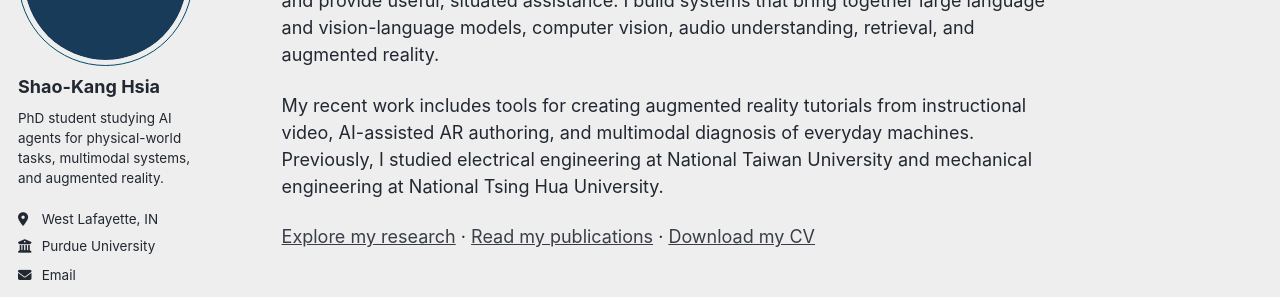
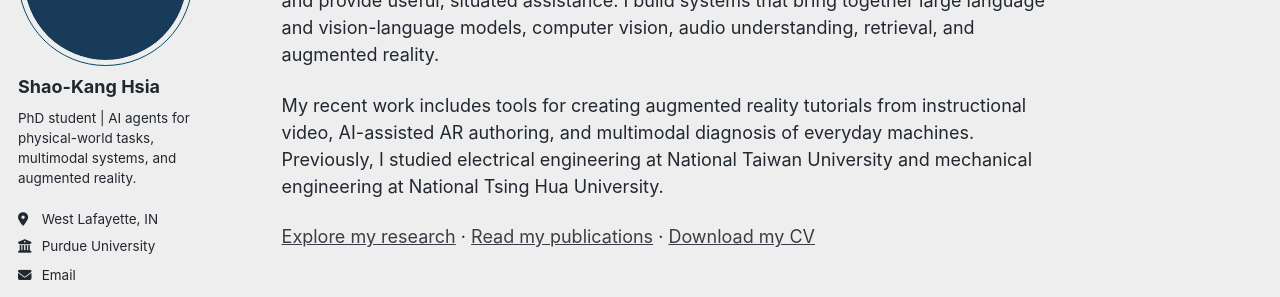
Before and after one commit to ShaoKangHsia/ShaoKangHsia.github.io, a Jekyll site: the page built from _pages/about.md, in a window 1280 px wide. Shown: the part 210-507 px from the top of the page. Built offline with Jekyll 4.4.1, drawn with Linux system fonts in a browser that asks for light colours; a script bundle is joined from its source files by our own code; a style sheet for code colours, icons or effects is not loaded.

Commit message:
Update sidebar profile tagline

```diff
--- a/_config.yml
+++ b/_config.yml
@@ -26,7 +26,7 @@ author:
   avatar           : "sh-monogram.svg" # Replace with a new portrait later if desired
   name             : "Shao-Kang Hsia"
   pronouns         : # example: "she/her"
-  bio              : "PhD student studying AI agents for physical-world tasks, multimodal systems, and augmented reality."
+  bio              : "PhD student | AI agents for physical-world tasks, multimodal systems, and augmented reality."
   location         : "West Lafayette, IN"
   employer         : "Purdue University"
   uri              : # URL
```
